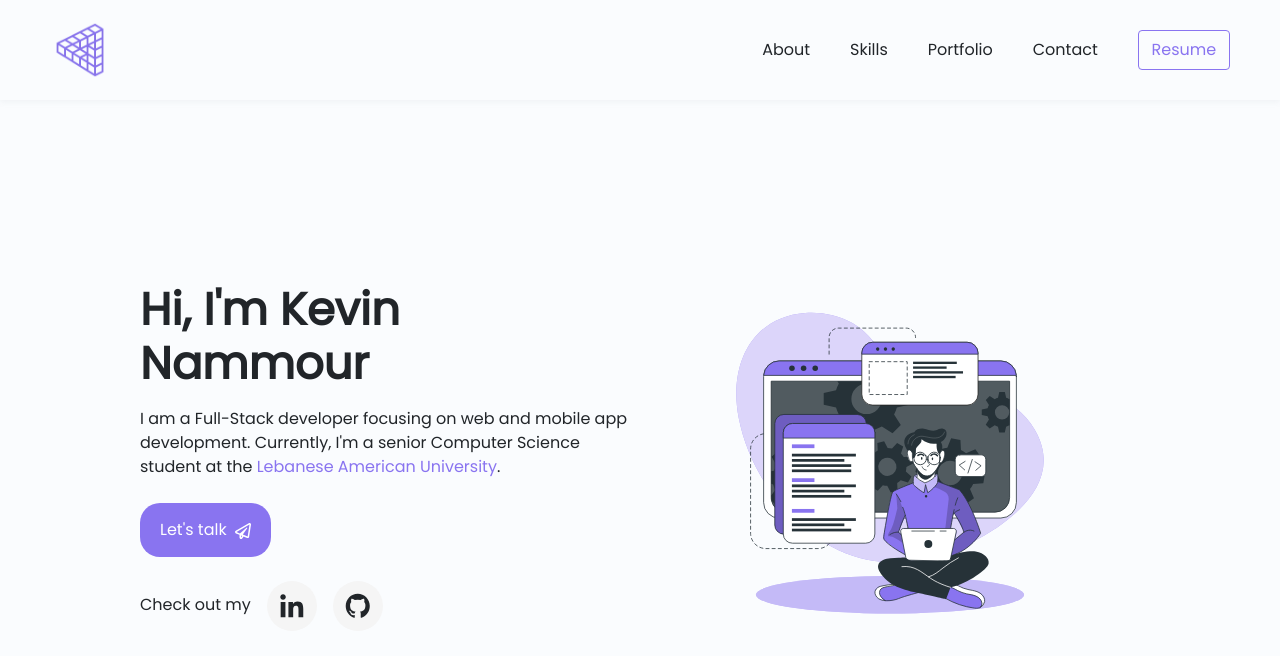
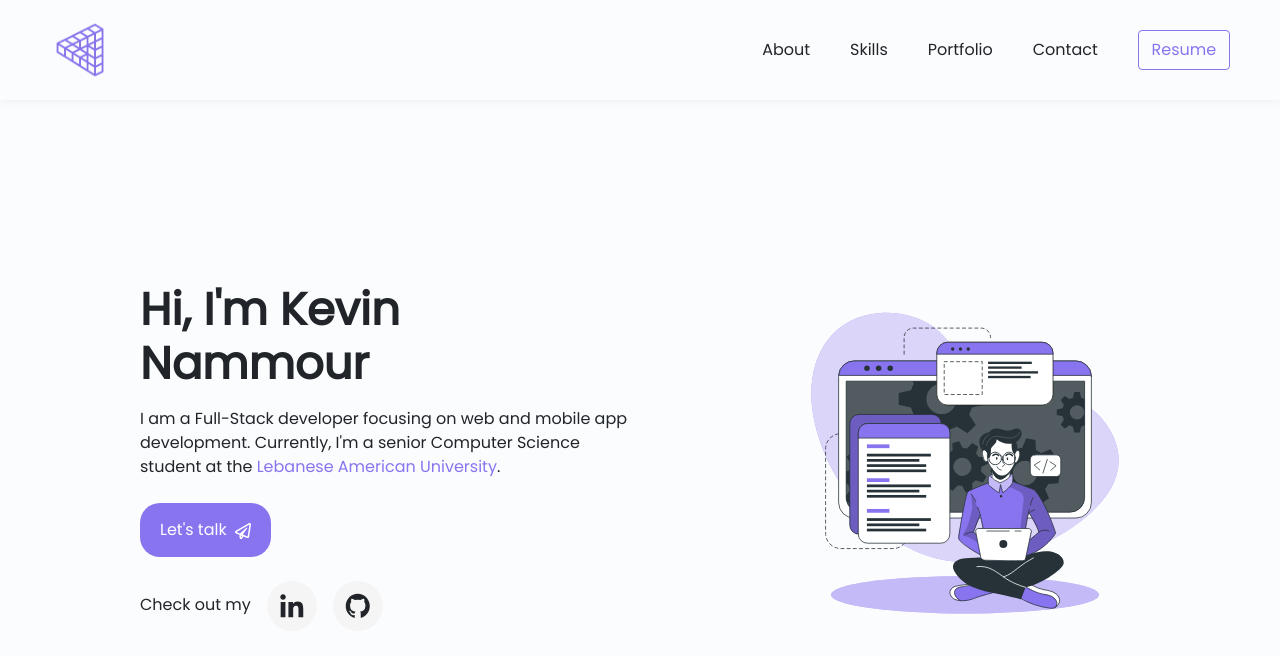
Before and after one commit to kevinnammour/kevedvoc, a React (Create React App) app: page / in a window 1280 px wide. Shown: the top 656 px of the page. Built offline with nearby package versions, Linux system fonts and the light colour scheme.

Commit message:
fixed  aboutus

```diff
--- a/src/components/about/about.scss
+++ b/src/components/about/about.scss
@@ -77,7 +77,6 @@
     .image-wrapper {
       width: 100%;
       display: flex;
-      justify-content: center;
       align-items: center;
 
       img {
@@ -93,6 +92,10 @@
     max-width: 1000px;
     margin: 0 50px 0 50px;
     flex-direction: row;
+
+    .image-wrapper {
+      justify-content: flex-end;
+    }
   }
 }
 
@@ -106,5 +109,9 @@
       margin-top: 50px;
       margin-bottom: 20px;
     }
+
+    .image-wrapper {
+      justify-content: center;
+    }
   }
 }
--- a/src/global.scss
+++ b/src/global.scss
@@ -17,6 +17,7 @@
   margin: 0;
   padding: 0;
   font-family: "Poppins";
+  user-select: none;
 }
 
 body {
```
